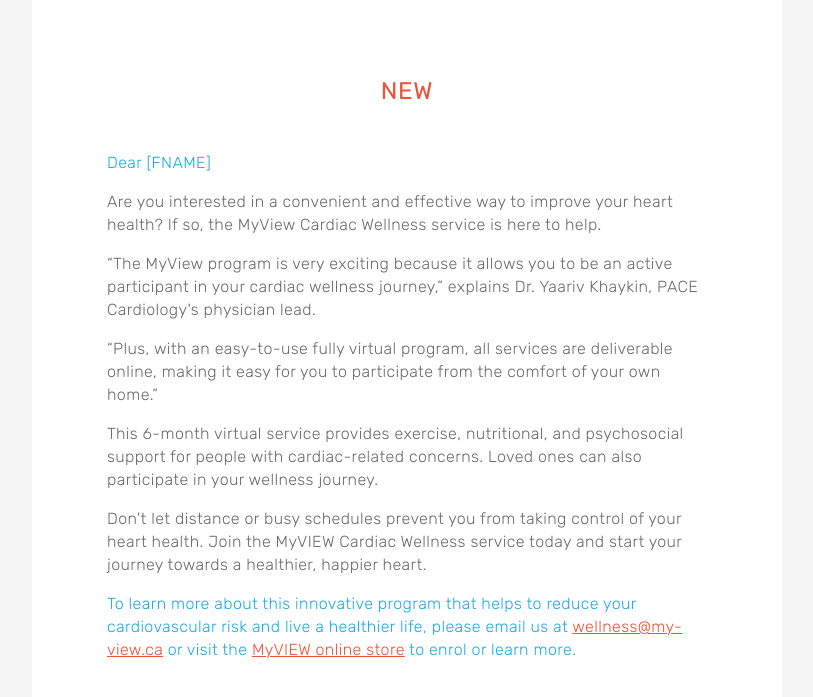
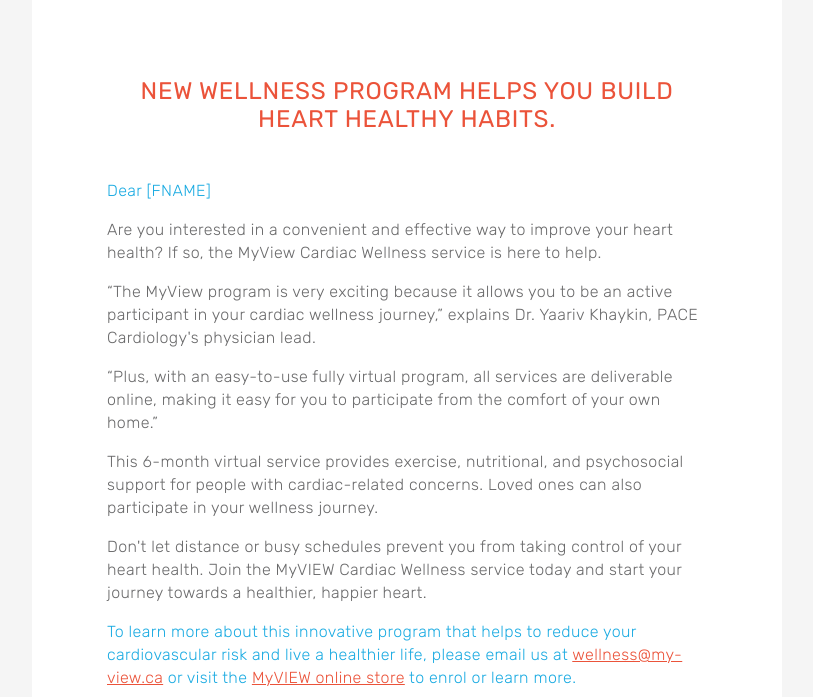
Before and after one commit to DanZedd/myviewwellness, a plain HTML site: page index.html in a window 1280 px wide. Shown: the part 403-1100 px from the top of the page, without its empty margins (233-1046 px from the left). Drawn offline with Linux system fonts and the light colour scheme.

Commit message:
Update index.html

```diff
--- a/index.html
+++ b/index.html
@@ -158,7 +158,7 @@ letter-spacing: 0.7px;
 word-break: break-word;
 padding-top: 80px;
 ">
-New
+New Wellness Program Helps You Build Heart Healthy Habits.
 												</td>
 											</tr>
 											<!-- title end -->
```
